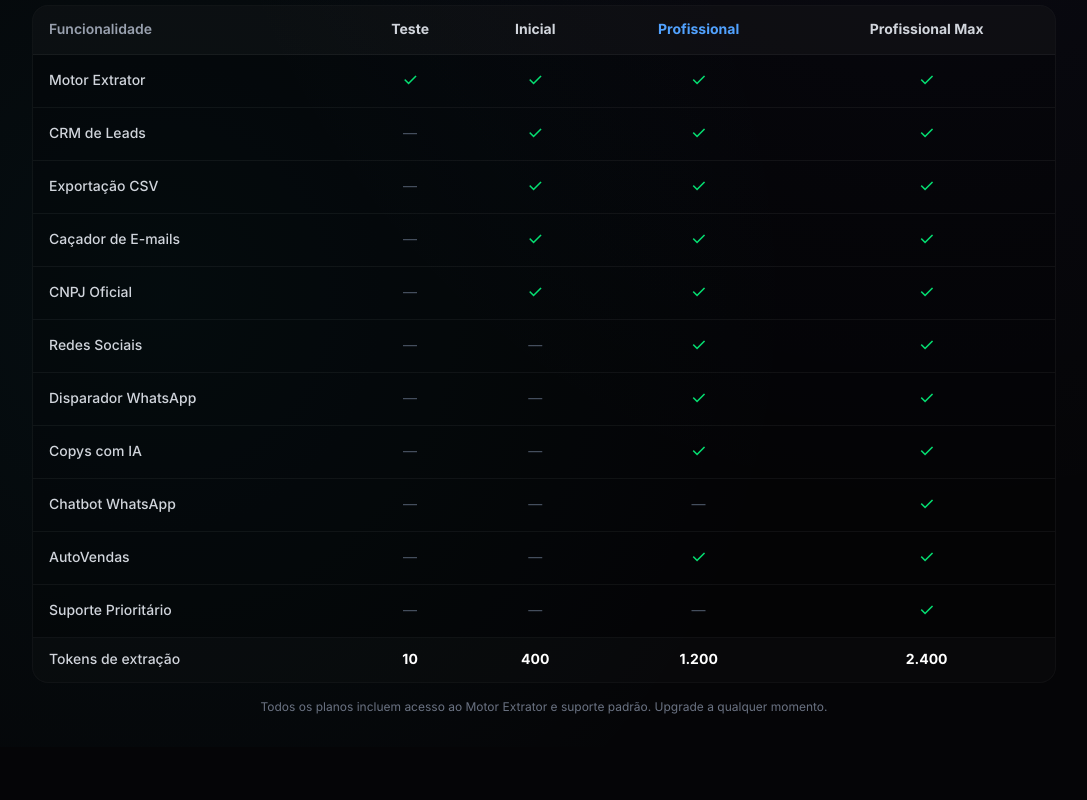
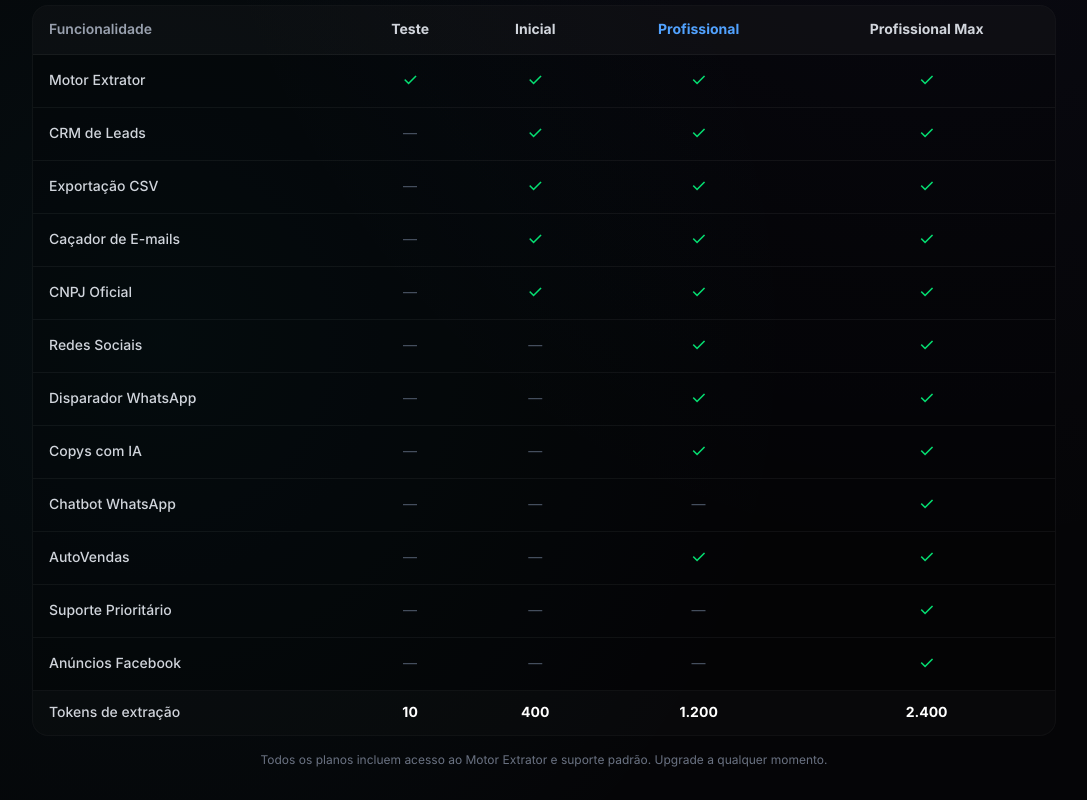
Before and after one commit to pixel010dev-dotcom/geoleads, a Next.js app in the folder dashboard/: page /pricing in a window 1280 px wide. Shown: the part 1504-2304 px from the top of the page, without its empty margins (96-1183 px from the left). Before the commit the page ends 2251 px from the top, so only its background shows below. Built offline with nearby package versions, Linux system fonts and the light colour scheme; no server answers.

Commit message:
fix: add facebook feature key to Agency plan for Facebook Ads tab

```diff
--- a/dashboard/src/components/dashboard/dashboard-constants.ts
+++ b/dashboard/src/components/dashboard/dashboard-constants.ts
@@ -32,6 +32,10 @@ export const tabUpgradeCopy: Record<string, { title: string; description: string
   autovendas: {
     title: 'AutoVendas liberado no Pro',
     description: 'Campanhas automáticas de lead gen com extração + disparo integrados.'
+  },
+  facebook: {
+    title: 'Anúncios Facebook liberado no Max',
+    description: 'Acompanhe e gerencie suas campanhas do Facebook Ads diretamente do GeoLeads.'
   }
 };
 
--- a/dashboard/src/lib/plans.ts
+++ b/dashboard/src/lib/plans.ts
@@ -11,7 +11,8 @@ export type FeatureKey =
   | 'chatbot'
   | 'autovendas'
   | 'prioritySupport'
-  | 'cnpjEnrichment';
+  | 'cnpjEnrichment'
+  | 'facebook';
 
 export type Plan = {
   id: PlanId;
@@ -120,7 +121,8 @@ export const plans: Record<PlanId, Plan> = {
       'autovendas',
       'chatbot',
       'prioritySupport',
-      'cnpjEnrichment'
+      'cnpjEnrichment',
+      'facebook'
     ]
   }
 };
@@ -173,7 +175,8 @@ export const allFeatureKeys: FeatureKey[] = [
   'aiCopy',
   'chatbot',
   'autovendas',
-  'prioritySupport'
+  'prioritySupport',
+  'facebook'
 ];
 
 export const featureLabels: Record<FeatureKey, string> = {
@@ -187,5 +190,6 @@ export const featureLabels: Record<FeatureKey, string> = {
   aiCopy: 'Copys com IA',
   chatbot: 'Chatbot WhatsApp',
   autovendas: 'AutoVendas',
-  prioritySupport: 'Suporte Prioritário'
+  prioritySupport: 'Suporte Prioritário',
+  facebook: 'Anúncios Facebook'
 };
```
